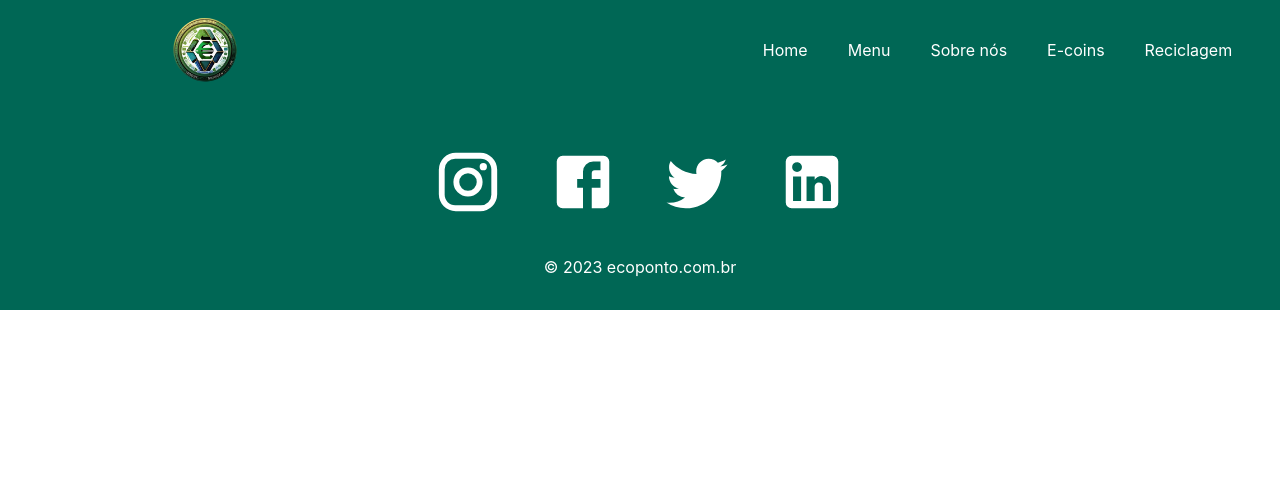
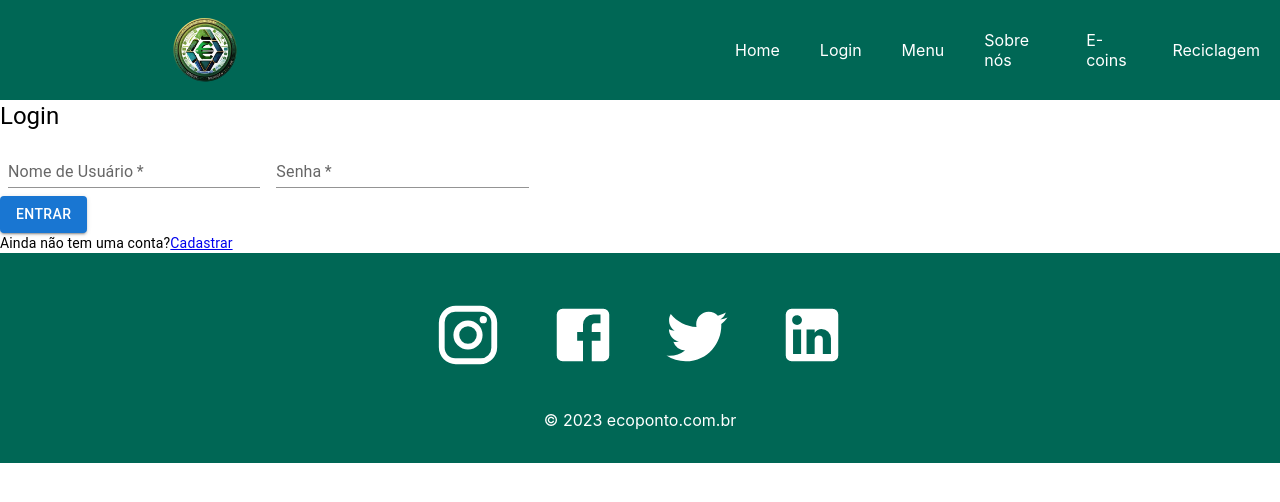
Before and after one commit to gabriellpedro/Fatec_Projeto_Integrador_Quarto_Semestre, a React (Create React App) app in the folder frontend/: page /login in a window 1280 px wide. Shown: the top 502 px of the page. Built offline with nearby package versions, Linux system fonts and the light colour scheme.

Commit message:
feat: add login page and gitignore

```diff
--- a/frontend/src/App.js
+++ b/frontend/src/App.js
@@ -6,7 +6,9 @@ import Navbar from './components/Navbar';
 import Footer from './components/Footer';
 import Home from './pages/Home';
 import React from 'react';
-import CitiesStatistics from './pages/CitiesStatistics';
+import Entry from './pages/Entry';
+import Login from './pages/Login';
+
 
 class App extends React.Component {
   render(){
@@ -16,9 +18,10 @@ class App extends React.Component {
           <Navbar />
           <Routes>
             <Route path="/" exact element={<Home/>} />
+            <Route path="/entry" exact element={<Entry/>} />
+            <Route path="/login" exact element={<Login/>} />
+            <Route path="/reciclestatistics" exact element={<RecycleStatistics />} />
             <Route path="/getmaterials" exact element={<RecycleMaterials />} />
-            <Route path="/reciclestatistics" exact element={<RecycleStatistics />} />
-            <Route path="/reciclestatistics/:state" exact element={<CitiesStatistics/>} />
           </Routes>
           <Footer />
         </Router>
--- a/frontend/src/components/Navbar.js
+++ b/frontend/src/components/Navbar.js
@@ -1,6 +1,5 @@
 import React, { useState } from 'react';
 import Logo from '../assets/logo.png';
-import SplitButton from '../components/SplitButton';
 import {Link} from 'react-router-dom';
 // import HomeIcon from '@mui/icons-material/Home';
 import ReorderIcon from '@mui/icons-material/Reorder';
@@ -22,15 +21,16 @@ function Navbar() {
                 </Link>
                 <div className='hiddenLinks'>
                     <Link to={"/"}> Home </Link>
+                    <Link to={"/login"}>Login</Link>
                     <Link to={"/menu"}> Menu </Link>
                     <Link to={"/sobrenos"}> Sobre nós </Link>
                     <Link to={"/ecoins"}> E-coins </Link>
                     <Link to={"/reciclestatistics"}> Reciclagem </Link>
-                    <SplitButton />
                 </div>
             </div>
             <div className='rightSide'>
                 <Link to={"/"}> Home </Link>
+                <Link to={"/login"}>Login</Link>
                 <Link to={"/menu"}> Menu </Link>
                 <Link to={"/sobrenos"}> Sobre nós </Link>
                 <Link to={"/ecoins"}> E-coins </Link>
@@ -38,7 +38,6 @@ function Navbar() {
                 <button onClick={toggleNavbar}>
                     <ReorderIcon />
                 </button>
-                <SplitButton />
             </div>
 
         </div>
--- /dev/null
+++ b/frontend/src/pages/Entry.js
@@ -0,0 +1,11 @@
+import React, { Component } from 'react'
+
+export default class Entry extends Component {
+  render() {
+    return (
+      <div>
+
+      </div>
+    )
+  }
+}
--- /dev/null
+++ b/frontend/src/pages/Login.js
@@ -0,0 +1,85 @@
+import * as React from 'react';
+import Box from '@mui/material/Box';
+import TextField from '@mui/material/TextField';
+import Button from '@mui/material/Button';
+import Typography from '@mui/material/Typography';
+import { Link } from 'react-router-dom';
+
+
+function Login() {
+  const [username, setUsername] = React.useState('');
+  const [password, setPassword] = React.useState('');
+  const [additionalData, setAdditionalData] = React.useState('');
+  const [isRegistering, setRegistering] = React.useState(false);
+
+  const handleFormSubmit = (e) => {
+    e.preventDefault();
+
+    if (isRegistering) {
+      console.log('Dados de cadastro enviados:', { username, password, additionalData });
+
+    } else {
+      console.log('Dados de login enviados:', { username, password });
+
+    }
+  };
+
+  return (
+    <Box
+      component="form"
+      sx={{
+        '& .MuiTextField-root': { m: 1, width: '25ch' },
+      }}
+      onSubmit={handleFormSubmit}
+      noValidate
+      autoComplete="off"
+    >
+      <Typography variant="h5">{isRegistering ? 'Cadastro' : 'Login'}</Typography>
+      <div>
+        <TextField
+          required
+          id="standard-username"
+          label="Nome de Usuário"
+          value={username}
+          onChange={(e) => setUsername(e.target.value)}
+          variant="standard"
+        />
+        <TextField
+          required
+          id="standard-password"
+          label="Senha"
+          type="password"
+          value={password}
+          onChange={(e) => setPassword(e.target.value)}
+          variant="standard"
+        />
+        {isRegistering && (
+          <TextField
+            required
+            id="standard-additional-data"
+            label="Dados Adicionais"
+            value={additionalData}
+            onChange={(e) => setAdditionalData(e.target.value)}
+            variant="standard"
+          />
+        )}
+      </div>
+      <Button type="submit" variant="contained" color="primary">
+        {isRegistering ? 'Cadastrar' : 'Entrar'}
+      </Button>
+      <Typography variant="body2">
+        {isRegistering
+          ? 'Já tem uma conta?'
+          : 'Ainda não tem uma conta?'}
+        <Link
+          to={isRegistering ? '/login' : '/entry'}
+          onClick={() => setRegistering(!isRegistering)}
+        >
+          {isRegistering ? 'Entrar' : 'Cadastrar'}
+        </Link>
+      </Typography>
+    </Box>
+  );
+}
+
+export default Login;
```
Also changed, not shown: 1 other file (tests, documents, lock files or other folders).
